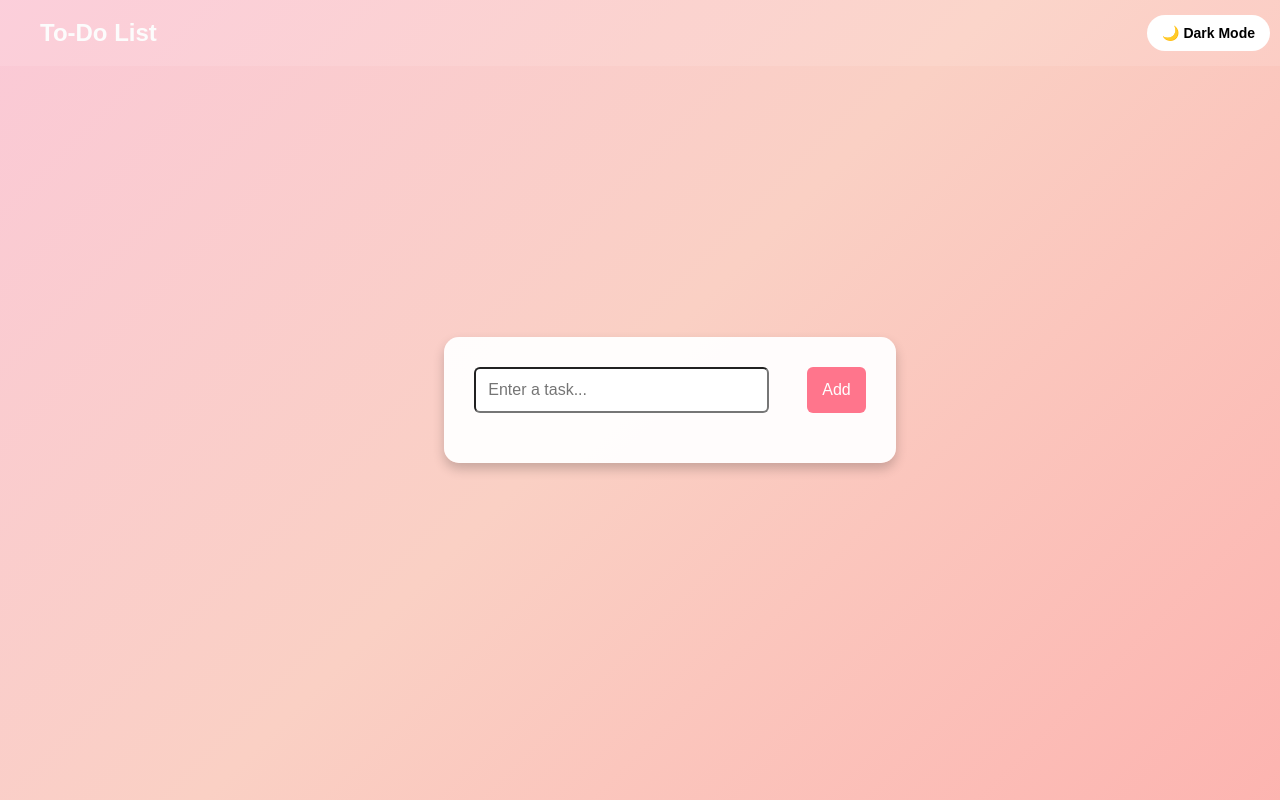
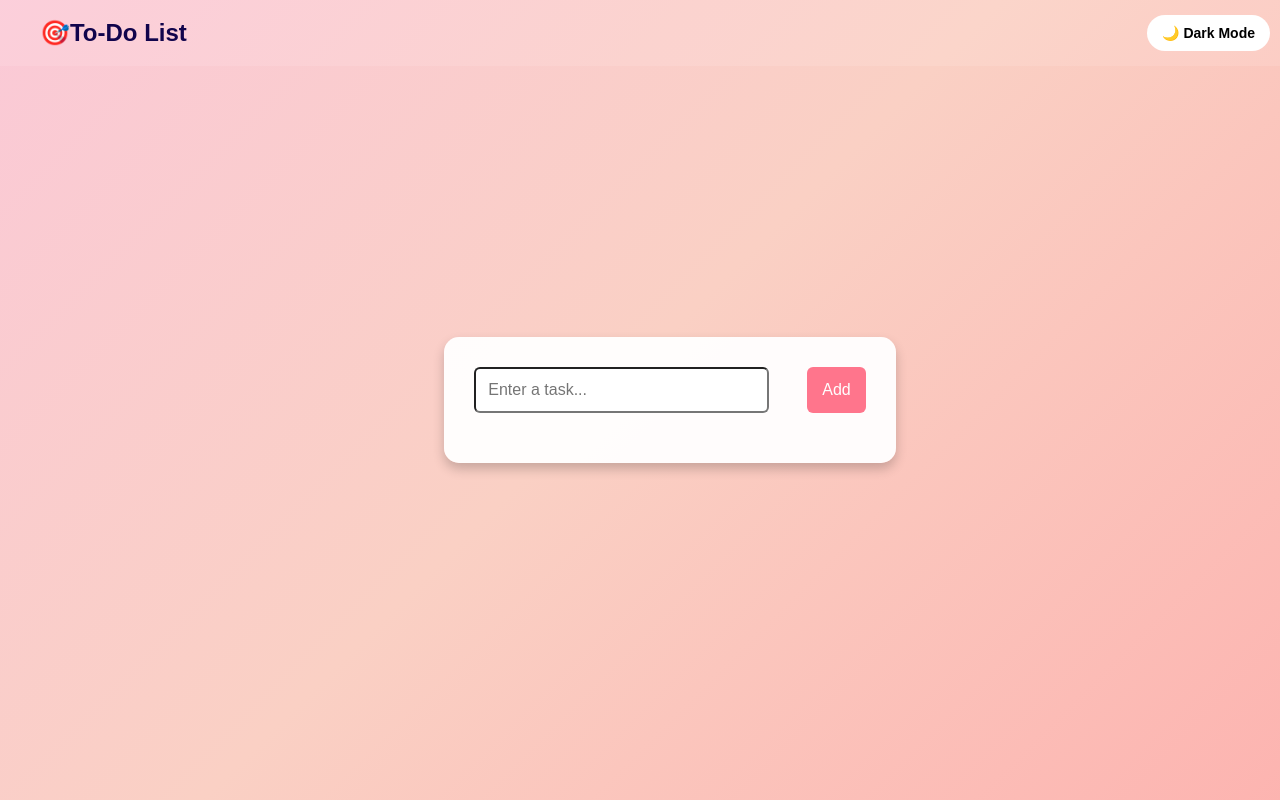
Before and after one commit to Joy-tii/my-react-app, a React (Create React App) app: page / in a window 1280 px wide. Shown: the top 800 px of the page. Built offline with nearby package versions, Linux system fonts and the light colour scheme.

Commit message:
Updated feature

```diff
--- a/src/App.css
+++ b/src/App.css
@@ -35,12 +35,15 @@ body {
   box-sizing: border-box;
 
 }
-
+body, .container {
+  transition: background 0.5s ease-in-out, color 0.5s ease-in-out;
+}
 .dark-mode {
   background: linear-gradient(-45deg, #141e30, #243b55, #2c3e50, #000000);
   animation: gradientDark 6s ease infinite;
   transition: all 0.5s ease;
 }
+
 
 .header {
   width: 100%;
@@ -59,6 +62,12 @@ h1 {
   color: rgb(252, 252, 252);
   font-size: 24px;
   margin: 0;
+  transition: color 0.5s ease-in-out;
+}
+
+.light-mode h1{
+  color: rgb(17, 4, 76);
+
 }
 
 .toggle-btn {
@@ -82,6 +91,29 @@ h1 {
   background-color: black;
   color: white;
 }
+
+.dark-mode li {
+  background: #333;  /* Dark background */
+  color: white;       /* White text */
+}
+
+.dark-mode .task-text {
+  color: white;       /* White text */
+}
+
+.dark-mode .edit-input {
+  background: #555;
+  color: white;
+  border: 1px solid white;
+}
+
+.dark-mode .container {
+  background: #222;  /* Dark background */
+  color: white;       /* White text */
+  box-shadow: 0 4px 8px rgba(255, 255, 255, 0.2);
+  transition: background 0.5s ease-in-out, color 0.5s ease-in-out;
+}
+
 
 .light-mode {
   background-color: white;
--- a/src/App.js
+++ b/src/App.js
@@ -21,6 +21,11 @@ export default function App() {
       localStorage.setItem("tasks", JSON.stringify(tasks));
     }
   }, [tasks]);
+
+  useEffect(() => {
+    localStorage.removeItem("tasks");  // 🔥 Old tasks delete on first load
+  }, []);
+
 
   // 🔵 Toggle Dark Mode Effect
 useEffect(() => {
@@ -71,7 +76,7 @@ useEffect(() => {
   return (
     <div>
       <div className="header">
-        <h1>To-Do List</h1>
+        <h1>🎯To-Do List</h1>
         <button className="toggle-btn" onClick={() => setDarkMode(!darkMode)}>
           {darkMode ? "🌞 Light Mode" : "🌙 Dark Mode"}
         </button>
```
